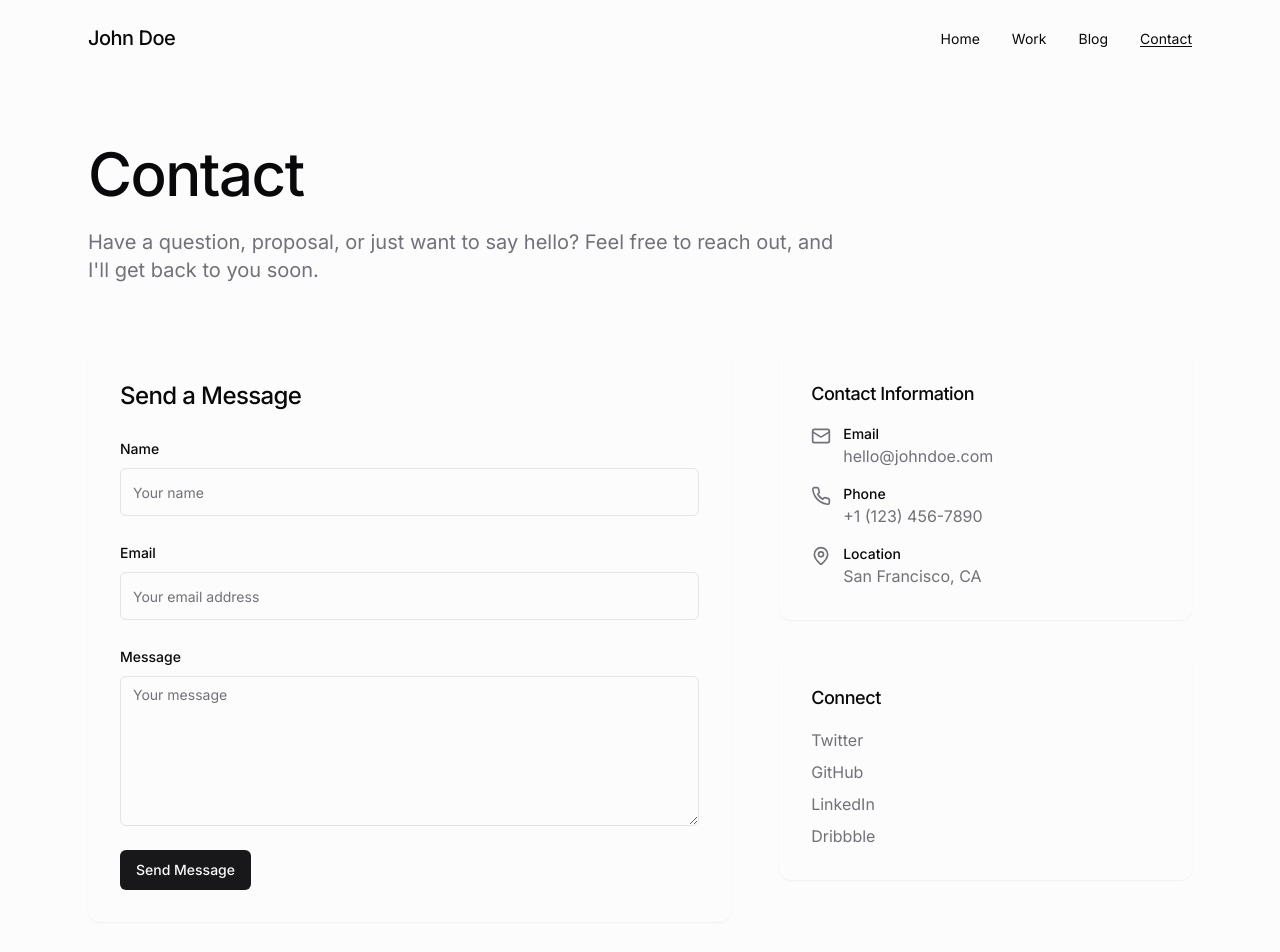
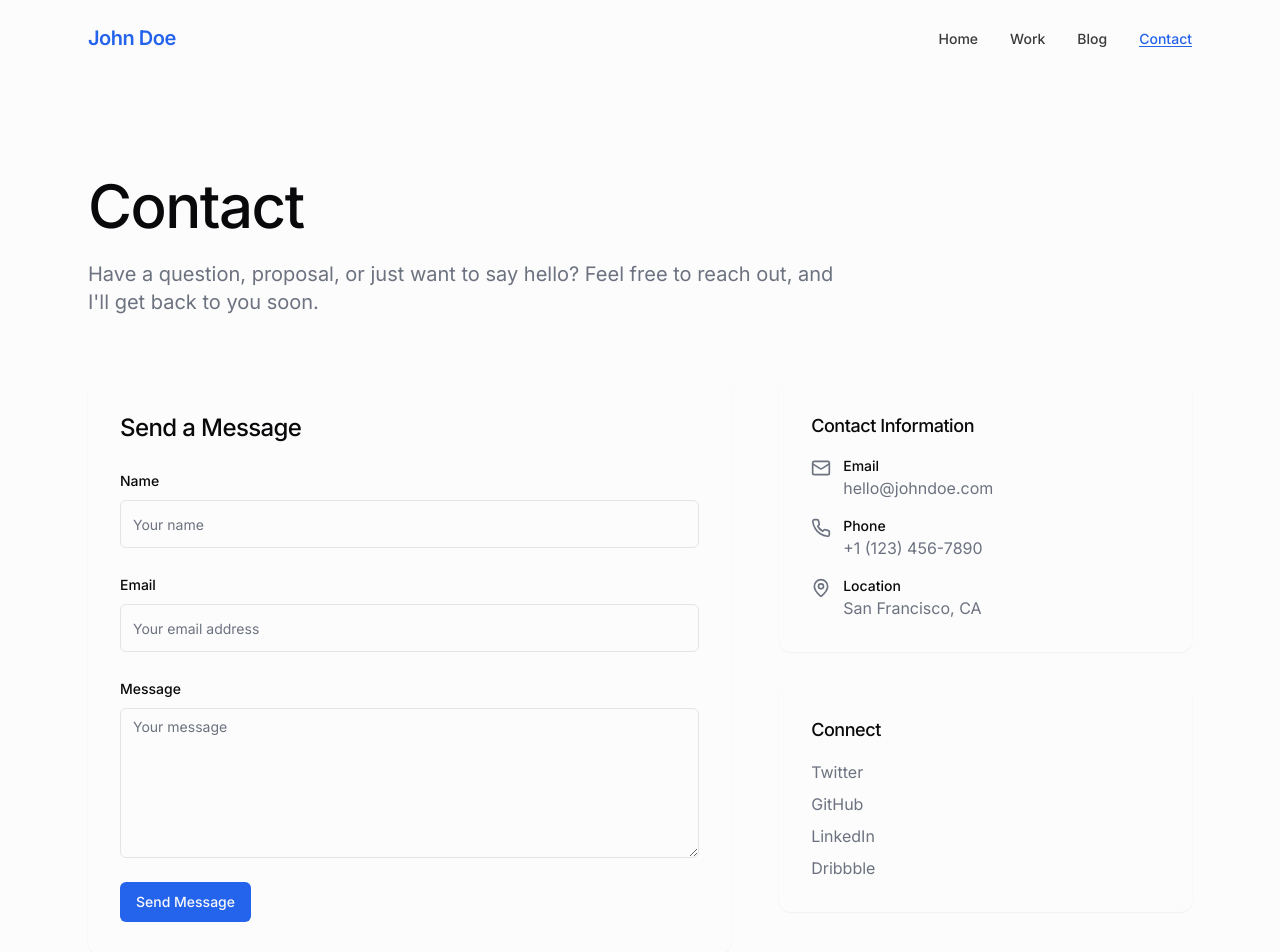
Before and after one commit to nicolaananda/elegant-personal-site, a React (Vite) app: page /contact in a window 1280 px wide. Shown: the top 952 px of the page. Built offline with nearby package versions, Linux system fonts and the light colour scheme.

Commit message:
Fix: Improve UI and add floating navbar
- Improved the overall UI to be more visually appealing.
- Implemented a floating navbar for better user experience.

```diff
--- a/src/components/Hero.tsx
+++ b/src/components/Hero.tsx
@@ -17,12 +17,12 @@ const Hero: React.FC = () => {
       <div className="container-custom">
         <div className="grid grid-cols-1 lg:grid-cols-5 gap-12 items-center">
           <div className="lg:col-span-3 space-y-6 animate-fade-in" style={{ animationDelay: '0.3s' }}>
-            <div className="inline-block px-3 py-1 bg-secondary rounded-full text-sm font-medium">
+            <div className="inline-block px-4 py-1.5 bg-accent text-primary rounded-full text-sm font-medium">
               Software Engineer & Designer
             </div>
 
-            <h1 className="font-medium">
-              Creating thoughtful digital experiences with purpose and precision.
+            <h1 className="font-semibold text-4xl md:text-5xl lg:text-6xl bg-clip-text text-transparent bg-gradient-to-r from-primary to-primary/70">
+              Creating thoughtful digital experiences
             </h1>
 
             <p className="text-lg text-muted-foreground max-w-xl">
@@ -31,11 +31,11 @@ const Hero: React.FC = () => {
             </p>
 
             <div className="flex flex-col sm:flex-row gap-4 pt-4">
-              <Button asChild size="lg">
+              <Button asChild size="lg" className="bg-primary hover:bg-primary/90 text-white">
                 <Link to="/work">View My Work</Link>
               </Button>
 
-              <Button variant="outline" size="lg" onClick={scrollToProjects}>
+              <Button variant="outline" size="lg" onClick={scrollToProjects} className="border-primary text-primary hover:bg-primary/10">
                 <ArrowDown className="mr-2 h-4 w-4" />
                 See Featured Projects
               </Button>
@@ -43,8 +43,8 @@ const Hero: React.FC = () => {
           </div>
 
           <div className="lg:col-span-2 animate-fade-in" style={{ animationDelay: '0.6s' }}>
-            <div className="rounded-2xl overflow-hidden aspect-square bg-secondary relative">
-              {/* Replace with your actual image */}
+            <div className="rounded-2xl overflow-hidden aspect-square relative shadow-lg">
+              <div className="absolute inset-0 bg-gradient-to-tr from-primary/20 to-accent/40 mix-blend-multiply"></div>
               <img
                 src="https://images.unsplash.com/photo-1488590528505-98d2b5aba04b?q=80&w=800"
                 alt="John Doe"
--- a/src/components/Layout.tsx
+++ b/src/components/Layout.tsx
@@ -11,7 +11,7 @@ const Layout: React.FC<LayoutProps> = ({ children }) => {
   return (
     <div className="flex flex-col min-h-screen bg-background">
       <Navigation />
-      <main className="flex-grow py-20 md:py-24 px-4">
+      <main className="flex-grow pt-32 pb-20 px-4">
         {children}
       </main>
       <Footer />
--- a/src/components/Navigation.tsx
+++ b/src/components/Navigation.tsx
@@ -27,13 +27,15 @@ const Navigation = () => {
     <header
       className={cn(
         "fixed top-0 left-0 w-full z-50 transition-all duration-300",
-        isScrolled ? "bg-background/80 backdrop-blur-sm py-4 shadow-sm" : "py-6"
+        isScrolled
+          ? "glass-effect py-4"
+          : "py-6 bg-transparent"
       )}
     >
       <div className="container-custom flex items-center justify-between">
         <RouterLink
           to="/"
-          className="font-medium text-xl tracking-tight hover:opacity-70 transition-opacity"
+          className="font-semibold text-xl text-primary tracking-tight hover:opacity-80 transition-opacity"
         >
           John Doe
         </RouterLink>
@@ -45,8 +47,8 @@ const Navigation = () => {
                 <RouterLink
                   to={link.path}
                   className={cn(
-                    "link-hover text-sm",
-                    location.pathname === link.path ? "after:w-full" : ""
+                    "link-hover text-sm font-medium",
+                    location.pathname === link.path ? "text-primary after:w-full" : "text-foreground/80"
                   )}
                 >
                   {link.name}
@@ -90,26 +92,26 @@ const MobileMenu = () => {
       >
         <span
           className={cn(
-            "h-0.5 w-6 bg-current transition-transform",
+            "h-0.5 w-6 bg-primary transition-transform",
             isOpen && "translate-y-2 rotate-45"
           )}
         />
         <span
           className={cn(
-            "h-0.5 w-6 bg-current transition-opacity",
+            "h-0.5 w-6 bg-primary transition-opacity",
             isOpen && "opacity-0"
           )}
         />
         <span
           className={cn(
-            "h-0.5 w-6 bg-current transition-transform",
+            "h-0.5 w-6 bg-primary transition-transform",
             isOpen && "-translate-y-2 -rotate-45"
           )}
         />
       </button>
 
       {isOpen && (
-        <div className="fixed inset-0 top-16 bg-background z-40 animate-fade-in">
+        <div className="fixed inset-0 top-16 glass-effect z-40 animate-fade-in">
           <nav className="container-custom py-12">
             <ul className="flex flex-col space-y-8">
               {navLinks.map((link) => (
@@ -117,8 +119,8 @@ const MobileMenu = () => {
                   <RouterLink
                     to={link.path}
                     className={cn(
-                      "text-2xl font-medium",
-                      location.pathname === link.path ? "text-primary" : "text-muted-foreground"
+                      "text-2xl font-medium transition-colors",
+                      location.pathname === link.path ? "text-primary" : "text-foreground/70 hover:text-primary"
                     )}
                     onClick={() => setIsOpen(false)}
                   >
--- a/src/index.css
+++ b/src/index.css
@@ -16,24 +16,24 @@
     --popover: 0 0% 100%;
     --popover-foreground: 240 10% 4%;
 
-    --primary: 240 6% 10%;
+    --primary: 221 83% 53%;
     --primary-foreground: 0 0% 98%;
 
-    --secondary: 240 5% 96%;
-    --secondary-foreground: 240 6% 10%;
+    --secondary: 215 100% 96%;
+    --secondary-foreground: 221 83% 53%;
 
     --muted: 240 5% 96%;
-    --muted-foreground: 240 4% 46%;
+    --muted-foreground: 220 8% 46%;
 
-    --accent: 240 5% 96%;
-    --accent-foreground: 240 6% 10%;
+    --accent: 221 83% 96%;
+    --accent-foreground: 221 83% 53%;
 
     --destructive: 0 84% 60%;
     --destructive-foreground: 0 0% 98%;
 
     --border: 240 6% 90%;
     --input: 240 6% 90%;
-    --ring: 240 6% 10%;
+    --ring: 221 83% 53%;
 
     --radius: 0.5rem;
 
@@ -57,7 +57,7 @@
     --popover: 240 10% 4%;
     --popover-foreground: 0 0% 98%;
 
-    --primary: 0 0% 98%;
+    --primary: 213 94% 68%;
     --primary-foreground: 240 6% 10%;
 
     --secondary: 240 4% 16%;
@@ -66,7 +66,7 @@
     --muted: 240 4% 16%;
     --muted-foreground: 240 5% 65%;
 
-    --accent: 240 4% 16%;
+    --accent: 216 94% 68%;
     --accent-foreground: 0 0% 98%;
 
     --destructive: 0 63% 31%;
@@ -113,7 +113,15 @@
   }
 
   .link-hover {
-    @apply relative after:absolute after:bottom-0 after:left-0 after:h-[1px] after:w-0 after:bg-current after:transition-all after:duration-300 hover:after:w-full;
+    @apply relative after:absolute after:bottom-0 after:left-0 after:h-[1px] after:w-0 after:bg-primary after:transition-all after:duration-300 hover:after:w-full;
+  }
+
+  .gradient-bg {
+    @apply bg-gradient-to-br from-primary/90 to-accent;
+  }
+
+  .glass-effect {
+    @apply bg-background/70 backdrop-blur-md border border-white/20 shadow-lg;
   }
 }
 
```
